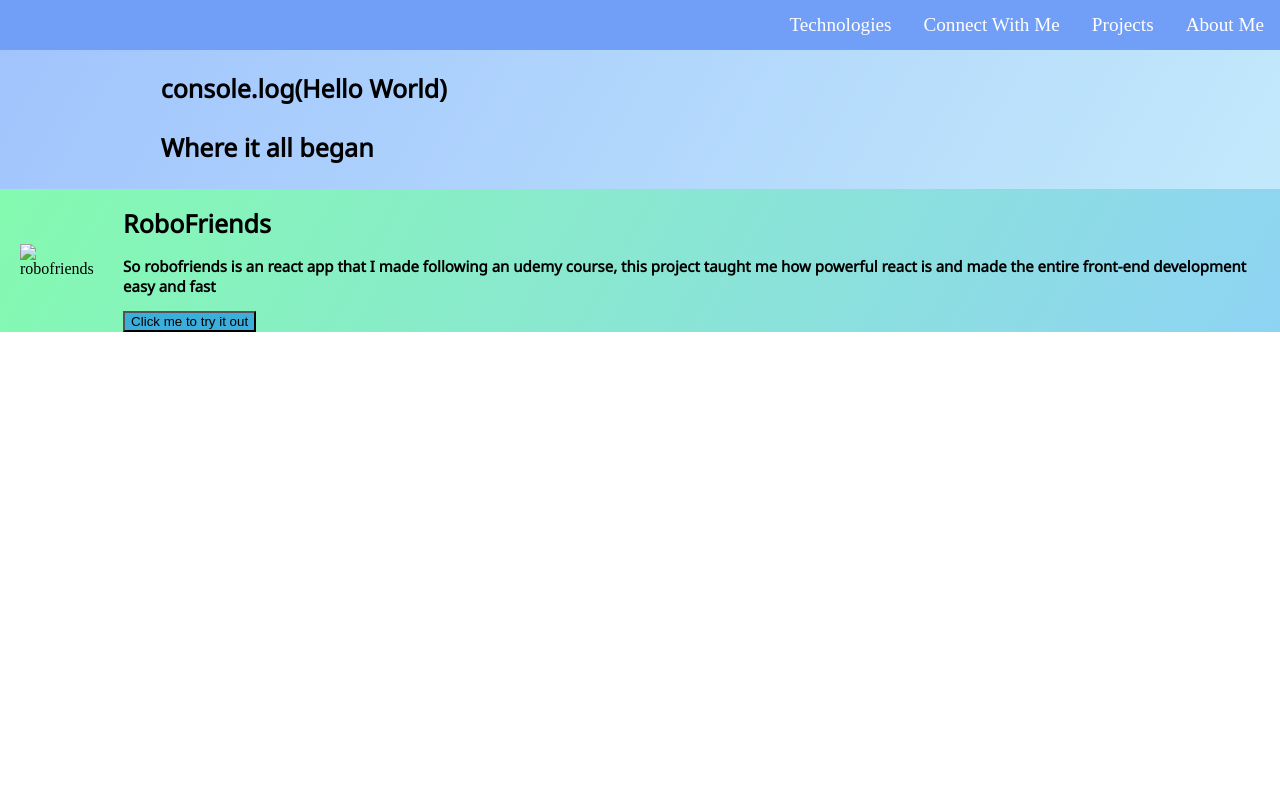
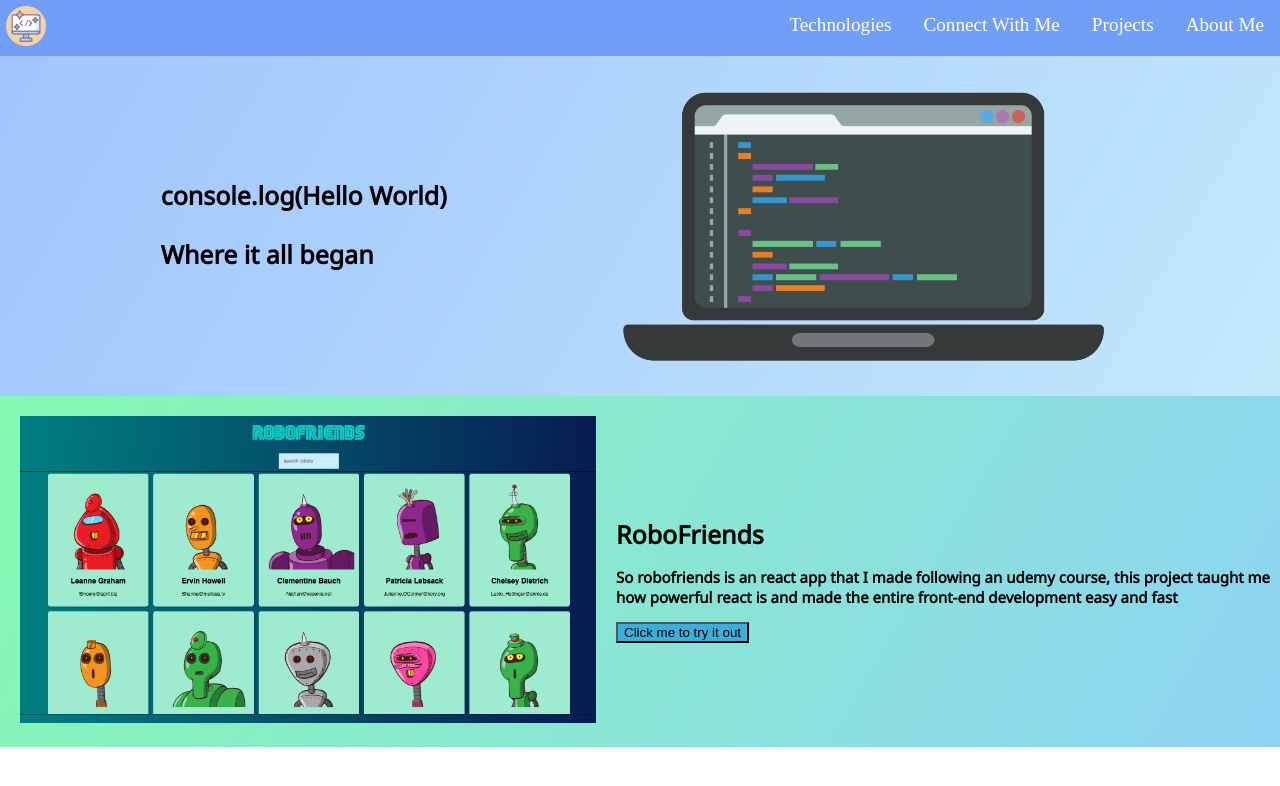
Before and after one commit to DyridanTUDK/Mysite, a plain HTML site: page index.html in a window 1280 px wide. Drawn offline with Linux system fonts and the light colour scheme; the site is published under a folder, as on GitHub Pages, so addresses that start at the root find nothing.

Commit message:
Update index.html

```diff
--- a/index.html
+++ b/index.html
@@ -11,7 +11,7 @@
     <!-- Navbar -->
     <nav class="topNav">
         <ul id='nav'>
-            <img src="/img/1458497.png" alt="" class="logo">
+            <img src="./img/1458497.png" alt="" class="logo">
             <li class="navitems" ><a href="#" class="link">About Me</a></li>
             <li class="navitems" ><a href="#" class="link">Projects</a></li>
             <li class="navitems" ><a href="#" class="link">Connect With Me</a></li>
@@ -27,7 +27,7 @@
                     <h1 class="font">console.log(Hello World)</h1>
                     <p class="font">Where it all began</p>
                 </div>
-                <img src="/img/pngegg.png" alt="" class="compimg">
+                <img src="./img/pngegg.png" alt="" class="compimg">
             </div>
         </section>
     </header>
@@ -36,7 +36,7 @@
     <div>
         <div class="main-body">
                 <div class="main-body-img-holder">
-                    <img src="/img/robofriends.png" alt="robofriends" class="imgholder">
+                    <img src="./img/robofriends.png" alt="robofriends" class="imgholder">
                 </div>
                     <div class="project-texts">
                         <h1 class="font">RoboFriends</h1>
```
